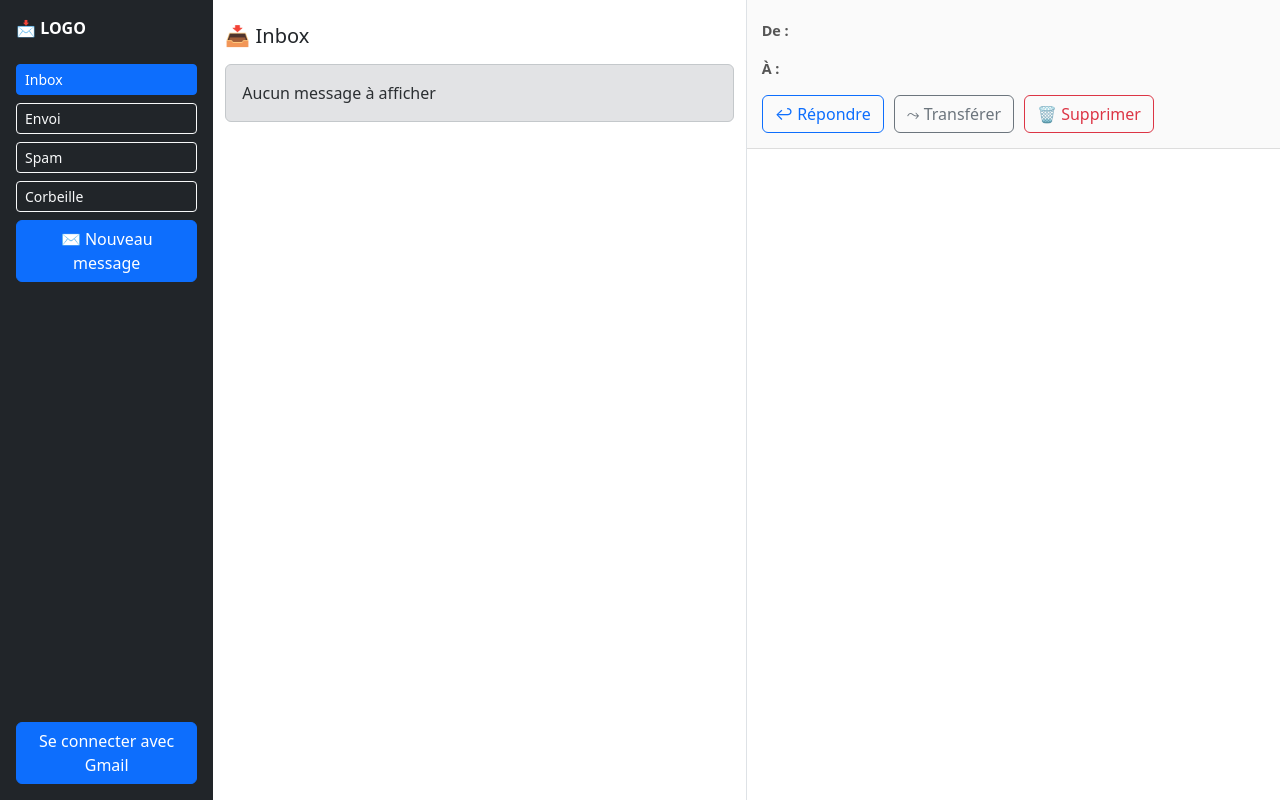
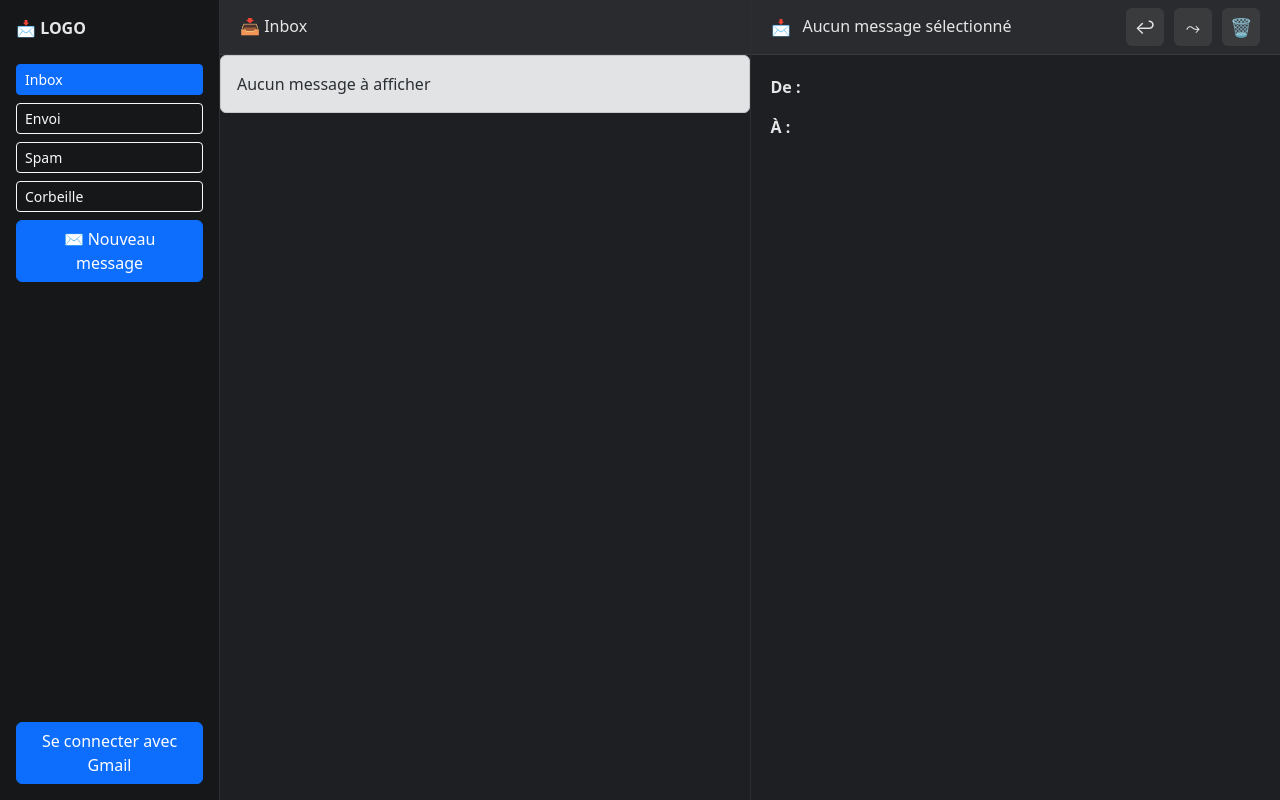
Before and after one commit to Oronesu/doppler-webmail, a React (Vite) app in the folder client/: page / in a window 1280 px wide. Built offline with nearby package versions, Linux system fonts and the light colour scheme.

Commit message:
Modif apparence et css 1re partie

```diff
--- a/client/src/App.css
+++ b/client/src/App.css
@@ -91,3 +91,244 @@
   text-decoration: none;
   color: #0d6efd;
 }
+
+/* Sidebar plus fine */
+.sidebar {
+  width: 220px;
+  background: #161719;
+  border-right: 1px solid #2e2f31;
+  color: #e6e6e6;
+}
+
+/* Layout principal */
+.main-layout {
+  display: flex;
+  height: 100vh;
+  background: #1e1f22;
+}
+
+/* Deux panneaux 50/50 */
+.panel {
+  flex: 1;
+  display: flex;
+  flex-direction: column;
+  overflow: hidden;
+  border-right: 1px solid #2e2f31;
+}
+
+.panel:last-child {
+  border-right: none;
+}
+
+
+
+.mailview {
+  display: flex;
+  flex-direction: column;
+  height: 100%;
+  background: #1e1f22;
+  color: #e6e6e6;
+}
+
+/* TOPBAR */
+.mailview-topbar {
+  height: 7.5vh;
+  min-height: 55px;
+  background: #2a2b2e;
+  border-bottom: 1px solid #3a3b3d;
+  display: flex;
+  align-items: center; /* centre verticalement */
+  justify-content: space-between;
+  padding: 0 20px;
+}
+
+.mailview-topbar .left {
+  display: flex;
+  align-items: center;
+  gap: 12px;
+}
+
+.mailview-topbar h5 {
+  margin: 0;
+  font-size: 1rem;
+  font-weight: 500;
+}
+
+.mailview-topbar .actions {
+  display: flex;
+  align-items: center; /* centre verticalement */
+  gap: 10px;
+}
+
+.mailview-topbar .actions button {
+  width: 38px;
+  height: 38px;
+  border-radius: 6px;
+  display: flex;
+  align-items: center;
+  justify-content: center;
+  background: #3a3b3d;
+  border: none;
+  color: #e6e6e6;
+  font-size: 18px;
+  cursor: pointer;
+}
+
+.mailview-topbar .actions button:hover {
+  background: #4a4b4e;
+}
+
+/* CONTENU */
+.mailview-content {
+  padding: 20px;
+  overflow-y: auto;
+}
+
+.attachments a {
+  display: inline-block;
+  margin-right: 10px;
+  padding: 6px 10px;
+  background: #333438;
+  border-radius: 4px;
+  color: #e6e6e6;
+  text-decoration: none;
+}
+
+
+.maillist-container {
+  display: flex;
+  flex-direction: column;
+  height: 100%;
+}
+
+.maillist-scroll {
+  flex: 1;
+  overflow-y: auto;
+}
+
+.list-group-item {
+  border-radius: 0 !important;
+}
+
+.list-group {
+  border-radius: 0;
+}
+
+/* TOPBAR UNIFIÉE POUR TOUTES LES LISTES */
+.maillist-title {
+  height: 55px;
+  display: flex;
+  align-items: center;
+  padding: 0 20px;
+  margin: 0;
+  background: #2a2b2e;
+  border-bottom: 1px solid #3a3b3d;
+  color: #e6e6e6;
+  font-size: 1rem;
+}
+
+
+/* TOPBAR DU MAILVIEW — IDENTIQUE */
+.mailview-topbar {
+  height: 55px;
+  display: flex;
+  align-items: center;
+  justify-content: space-between;
+  padding: 0 20px;
+  background: #2a2b2e;
+  border-bottom: 1px solid #3a3b3d;
+}
+
+
+.maillist-container {
+  display: flex;
+  flex-direction: column;
+  height: 100%;
+}
+
+.maillist-scroll {
+  flex: 1;
+  overflow-y: auto;
+}
+
+.composer-topbar {
+  height: 55px;
+  background: #2a2b2e;
+  border-bottom: 1px solid #3a3b3d;
+  display: flex;
+  align-items: center;
+  padding: 0 20px;
+  color: #e6e6e6;
+}
+
+.composer-topbar .left {
+  display: flex;
+  align-items: center;
+  gap: 12px;
+}
+
+.composer-topbar h5 {
+  margin: 0;
+  font-size: 1rem;
+  font-weight: 500;
+}
+.composer-container {
+  display: flex;
+  flex-direction: column;
+  height: calc(100% - 55px); /* sous la topbar */
+  padding: 0;
+}
+
+.composer-input {
+  background: #1e1f22;
+  border: none;
+  border-bottom: 1px solid #3a3b3d;
+  color: #e6e6e6;
+  padding: 12px 16px;
+  outline: none;
+}
+
+.composer-input::placeholder {
+  color: #9a9a9a;
+}
+
+.tox-tinymce {
+  border: none !important;
+  border-bottom: 1px solid #3a3b3d !important;
+  border-radius: 0 !important;
+}
+
+.composer-footer {
+  display: flex;
+  justify-content: space-between;
+  align-items: center;
+  padding: 12px 16px;
+  background: #2a2b2e;
+  border-top: 1px solid #3a3b3d;
+}
+
+.composer-footer .left {
+  display: flex;
+  align-items: center;
+  gap: 16px;
+}
+
+.vt-check {
+  color: #e6e6e6;
+  display: flex;
+  align-items: center;
+  gap: 6px;
+}
+
+.btn-send {
+  background: #4c8bf5;
+  border: none;
+  padding: 8px 18px;
+  border-radius: 6px;
+  color: white;
+  cursor: pointer;
+}
+
+.btn-send:hover {
+  background: #6ea2ff;
+}
--- a/client/src/App.tsx
+++ b/client/src/App.tsx
@@ -6,6 +6,7 @@ import AuthHandler from './components/AuthHandler';
 import MailComposer from './components/MailComposer';
 import './App.css';
 import axios from 'axios';
+import SentList from './components/SentList';
 
 
 function App() {
@@ -47,7 +48,7 @@ const deleteMail = async () => {
     <>
       <AuthHandler />
 
-      <div className="d-flex vh-100">
+      <div className="main-layout">
 
       <Sidebar
         activeSection={activeSection}
@@ -58,20 +59,29 @@ const deleteMail = async () => {
 
 
 
-        <div className="col-5 overflow-auto border-end">
+      <div className="panel">
+        {activeSection === "envoi" ? (
+          <SentList
+            setSelectedMail={setSelectedMail}
+            setIsComposing={setIsComposing}
+          />
+
+        ) : (
           <MailList
             setSelectedMail={setSelectedMail}
             setIsComposing={setIsComposing}
             label={
-              activeSection === "envoi" ? "SENT" :
               activeSection === "spam" ? "SPAM" :
               activeSection === "corbeille" ? "TRASH" :
               undefined
             }
           />
-        </div>
+        )}
+      </div>
 
-        <div className="col-5 overflow-auto">
+
+
+        <div className="panel">
           {isComposing ? (
             <MailComposer
               initialTo={selectedMail.to}
--- a/client/src/components/MailComposer.tsx
+++ b/client/src/components/MailComposer.tsx
@@ -177,22 +177,29 @@ const MailComposer = ({ initialTo = "", initialSubject = "", initialBody = "" })
 
 
       {/* FORMULAIRE */}
-      <div className="p-3">
-        <h5>✉️ Nouveau message</h5>
+      <div className="composer-container">
+        <div className="composer-topbar">
+          <div className="left">
+            <span className="icon">✉️</span>
+            <h5>Nouveau message</h5>
+          </div>
+        </div>
+
 
         <input
-          className="form-control mb-2"
+          className="composer-input"
           placeholder="À"
           value={to}
           onChange={(e) => setTo(e.target.value)}
         />
 
         <input
-          className="form-control mb-2"
+          className="composer-input"
           placeholder="Sujet"
           value={subject}
           onChange={(e) => setSubject(e.target.value)}
         />
+
 
         <Editor
           apiKey={import.meta.env.VITE_TINYMCE_API_KEY}
@@ -208,6 +215,8 @@ const MailComposer = ({ initialTo = "", initialSubject = "", initialBody = "" })
           }}
         />
 
+        <div className="composer-footer">
+          <div className="left">
             <input
               type="file"
               multiple
@@ -217,21 +226,18 @@ const MailComposer = ({ initialTo = "", initialSubject = "", initialBody = "" })
               }}
             />
 
-        <label className="mt-2">
+            <label className="vt-check">
               <input
                 type="checkbox"
                 checked={scanRequested}
                 onChange={() => setScanRequested(!scanRequested)}
               />
-          Vérifier les pièces jointes avec VirusTotal
+              Vérifier avec VirusTotal
             </label>
-
-        <p className="text-muted">
-          (Les fichiers seront envoyés à un service externe de sécurité.)
-        </p>
+          </div>
 
           <button
-          className="btn btn-primary mt-3"
+            className="btn-send"
             onClick={() => {
               if (scanRequested && attachments.length > 0) {
                 setShowPrivacyPopup(true);
@@ -243,6 +249,7 @@ const MailComposer = ({ initialTo = "", initialSubject = "", initialBody = "" })
             Envoyer
           </button>
         </div>
+      </div>
     </>
   );
 };
--- a/client/src/components/MailList.tsx
+++ b/client/src/components/MailList.tsx
@@ -97,15 +97,16 @@ useEffect(() => {
   };
 
   return (
-    <div className="container mt-4">
-      <h5 className="mb-3">
-        {label === 'SPAM' && '🚫 Spam'}
-        {label === 'TRASH' && '🗑️ Corbeille'}
-        {!label && '📥 Inbox'}
-      </h5>
+  <div className="maillist-container">
+    <h5 className="maillist-title">
+      {label === "SPAM" && "🚫 Spam"}
+      {label === "TRASH" && "🗑️ Corbeille"}
+      {!label && "📥 Inbox"}
+    </h5>
 
+    <div className="maillist-scroll">
       {messages.length > 0 ? (
-        <div className="list-group">
+        <div className="list-group no-radius">
           {messages.map((msg: any) => (
             <div
               key={msg.id}
@@ -113,8 +114,8 @@ useEffect(() => {
               onClick={() => handleClick(msg.id)}
             >
               <div className="d-flex justify-content-between">
-                <h6 className="mb-1">{msg.subject || '(Sans sujet)'}</h6>
-                <small className="text-muted">{formatDate(msg.date)}</small>
+                <h6 className="mb-1">{msg.subject || "(Sans sujet)"}</h6>
+                <small className="text-muted">{msg.date}</small>
               </div>
               <p className="mb-0 text-secondary">
                 <strong>De :</strong> {msg.from}
@@ -126,7 +127,9 @@ useEffect(() => {
         <div className="alert alert-secondary">Aucun message à afficher</div>
       )}
     </div>
-  );
+  </div>
+);
+
 };
 
 export default MailList;
--- a/client/src/components/MailView.tsx
+++ b/client/src/components/MailView.tsx
@@ -16,41 +16,43 @@ interface MailViewProps {
 
 const MailView = ({ subject, from, to, body, attachments, onReply, onForward, onDelete }: MailViewProps) => {
   return (
-    <div className="mailview-container">
+<div className="mailview">
 
-      <div className="mailview-header">
-        <h4 className="mailview-subject">{subject}</h4>
+  {/* TOPBAR */}
+  <div className="mailview-topbar">
+    <div className="left">
+      <span className="logo">📩</span>
+      <h5>{subject || "Aucun message sélectionné"}</h5>
+    </div>
 
-        <div className="mailview-meta">
-          <p><strong>De :</strong> {from}</p>
-          <p><strong>À :</strong> {to}</p>
-        </div>
+    <div className="actions">
+      <button onClick={onReply}>↩</button>
+      <button onClick={onForward}>⤳</button>
+      <button onClick={onDelete}>🗑</button>
+    </div>
 
-        <div className="mailview-actions">
-          <button className="btn btn-outline-primary" onClick={onReply}>↩ Répondre</button>
-          <button className="btn btn-outline-secondary" onClick={onForward}>⤳ Transférer</button>
-          <button className="btn btn-outline-danger" onClick={onDelete}>🗑 Supprimer</button>
-        </div>
+  </div>
 
+  {/* CONTENU */}
+  <div className="mailview-content">
+    <p><strong>De :</strong> {from}</p>
+    <p><strong>À :</strong> {to}</p>
+
+    {attachments.length > 0 && (
+      <div className="attachments">
+        {attachments.map((a, i) => (
+          <a key={i} href={a.url} download={a.filename}>{a.filename}</a>
+        ))}
       </div>
-      {attachments && attachments.length > 0 && (
-        <div className="mailview-attachments">
-          <h6>📎 Pièces jointes</h6>
-          <ul>
-            {attachments.map((att, index) => (
-              <li key={index}>
-                <a href={att.url} download={att.filename}>
-                  {att.filename}
-                </a>
-              </li>
-            ))}
-          </ul>
-        </div>
-      )}
+    )}
 
+    <div
+      className="mailview-body"
+      dangerouslySetInnerHTML={{ __html: body }}
+    />
+  </div>
 
-      <div className="mailview-body" dangerouslySetInnerHTML={{ __html: body }} />
-    </div>
+</div>
   );
 };
 
--- a/client/src/components/Sidebar.tsx
+++ b/client/src/components/Sidebar.tsx
@@ -24,7 +24,7 @@ const Sidebar = ({
   const isAuthenticated = !!localStorage.getItem('access_token');
 
   return (
-    <div className="d-flex flex-column justify-content-between vh-100 bg-dark text-white p-3">
+    <div className="sidebar d-flex flex-column justify-content-between p-3">
       <div>
         <div className="mb-4 fw-bold">📩 LOGO</div>
 
```
Also changed, not shown: client/src/components/SentList.tsx (+38 -12 lines). Lines whose indentation alone changed are shown as unchanged.
